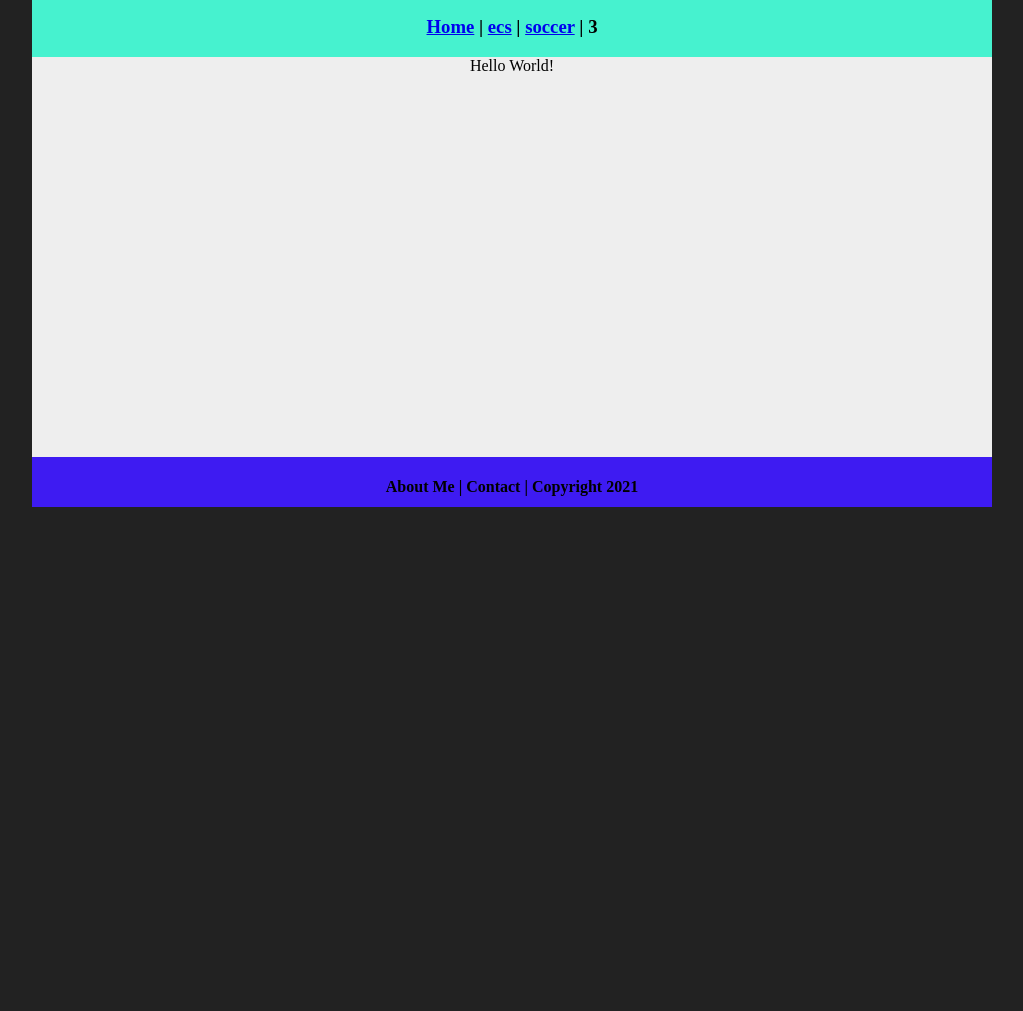
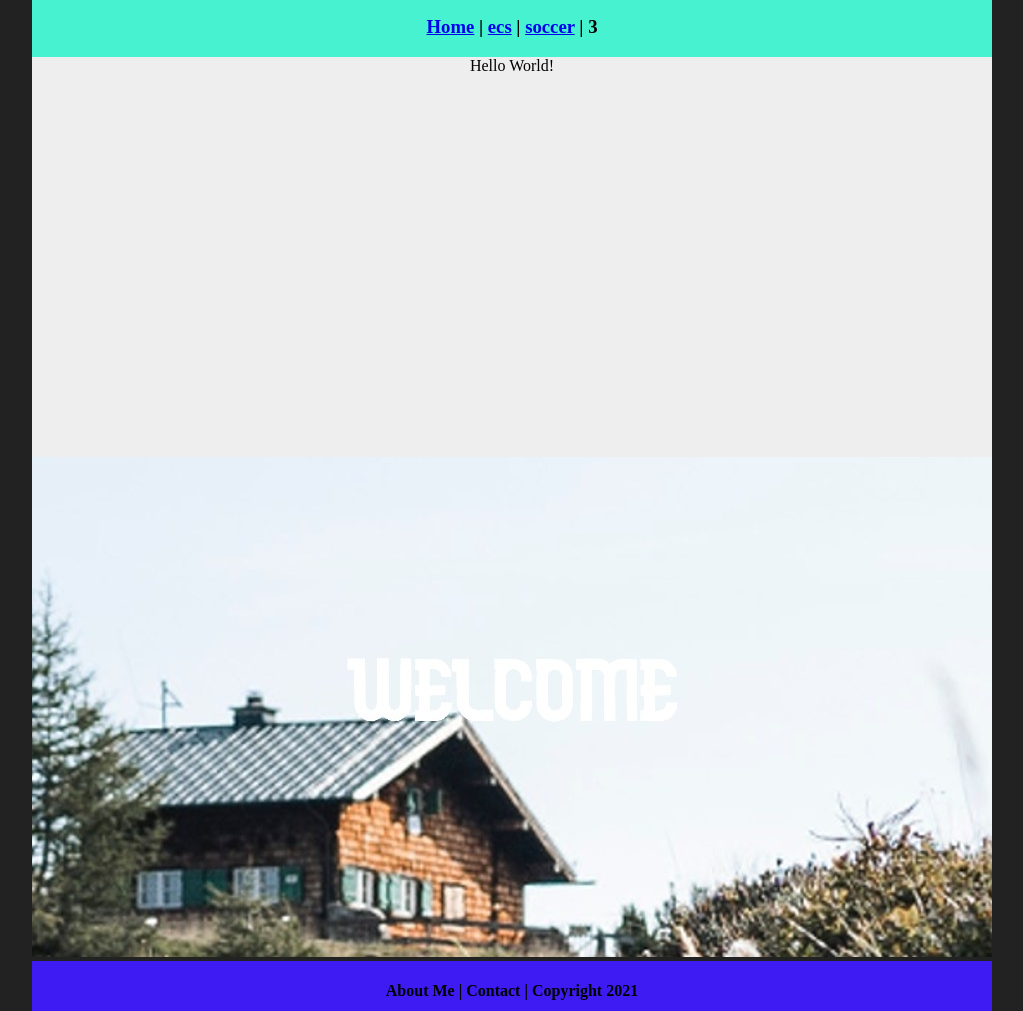
Before and after one commit to 9726459/9726459, a plain HTML site: page index.html in a window 1280 px wide. Shown: the part 83-1094 px from the top of the page, without its empty margins (128-1151 px from the left). Before the commit the page ends 800 px from the top, so only its background shows below. Drawn offline with Linux system fonts and the light colour scheme.

Commit message:
Update index.html

```diff
--- a/index.html
+++ b/index.html
@@ -15,6 +15,7 @@
     <h3><a href="index.html">Home</a> | <a href="ecs/index.html">ecs</a> | <a href="interest/index.html">soccer</a> | 3</h3>
   </div>
   <div class="content">Hello World!</div>
+	<div class="content"><img src="images/welcome.jpg" alt="Welcome" width="960" height="500">
   <div class="footer">
     <h4>About Me | Contact | Copyright 2021</h4>
   </div>
```
